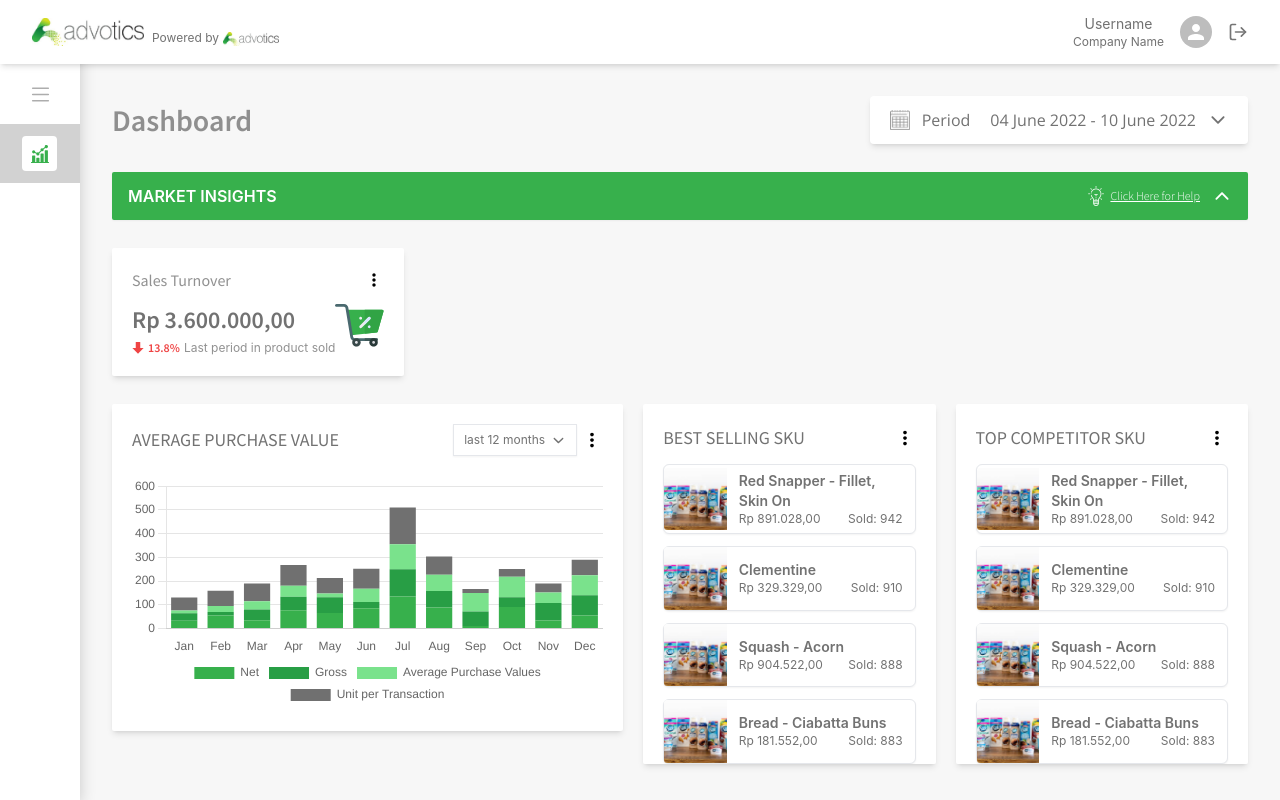
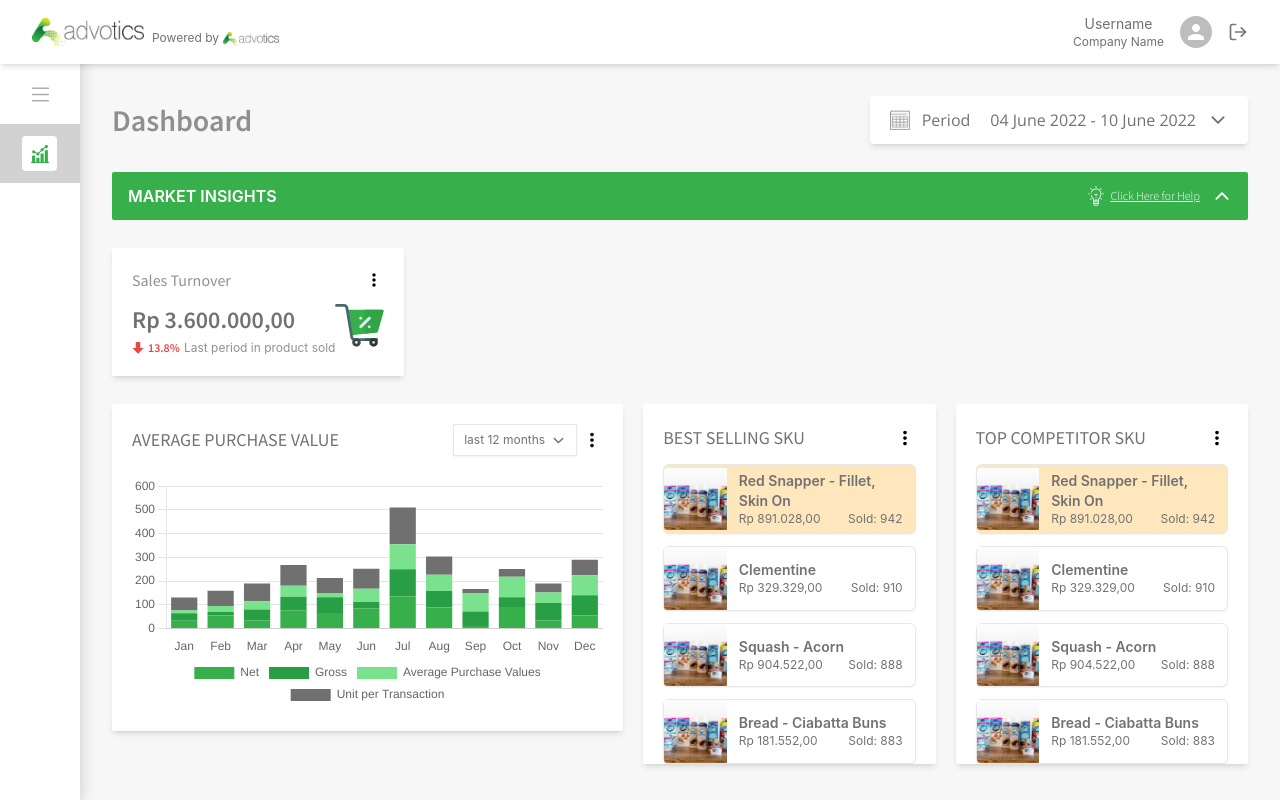
Before and after one commit to zaidanammar/advotics-test, a React (Create React App) app: page /dashboard in a window 1280 px wide. Built offline with nearby package versions, Linux system fonts and the light colour scheme.

Commit message:
:zap: change product card color

```diff
--- a/src/components/molecules/MProductCard.tsx
+++ b/src/components/molecules/MProductCard.tsx
@@ -1,3 +1,4 @@
+import { isEqual } from "lodash";
 import React from "react";
 
 import { product as productImg } from "../../assets/images";
@@ -6,11 +7,17 @@ import { formatCurrency } from "../../utils/common";
 
 type Props = {
   product: IProduct;
+  idx: number;
 };
 
-const MProductCard = ({ product }: Props) => {
+const MProductCard = ({ product, idx }: Props) => {
   return (
-    <div className="flex items-center bg-white rounded-md shadow-sm border">
+    <div
+      className={
+        "flex items-center rounded-md shadow-sm border cursor-pointer " +
+        (isEqual(idx, 0) ? " bg-tertiary hover:bg-tertiary hover:bg-opacity-80" : "bg-white hover:bg-secondary hover:bg-opacity-10")
+      }
+    >
       <div className="lg:w-1/4 sm:w-1/5 w-1/6">
         <img src={productImg} alt="product" className="w-full" />
       </div>
--- a/src/pages/Dashboard.tsx
+++ b/src/pages/Dashboard.tsx
@@ -131,7 +131,7 @@ const Dashboard = () => {
                     className={"w-full " + (idx !== 9 && "my-3")}
                     key={product.id}
                   >
-                    <MProductCard product={product} />
+                    <MProductCard product={product} idx={idx} />
                   </div>
                 ))
               )}
@@ -154,7 +154,7 @@ const Dashboard = () => {
                     className={"w-full " + (idx !== 9 && "my-3")}
                     key={product.id}
                   >
-                    <MProductCard product={product} />
+                    <MProductCard product={product} idx={idx} />
                   </div>
                 ))
               )}
--- a/tailwind.config.js
+++ b/tailwind.config.js
@@ -9,6 +9,7 @@ module.exports = {
       colors: {
         primary: '#37B04C',
         secondary: '#D2D2D2',
+        tertiary: '#FFE7BD',
         textPrimary: '#727272',
         textSecondary: '#707070C4',
       },
```
